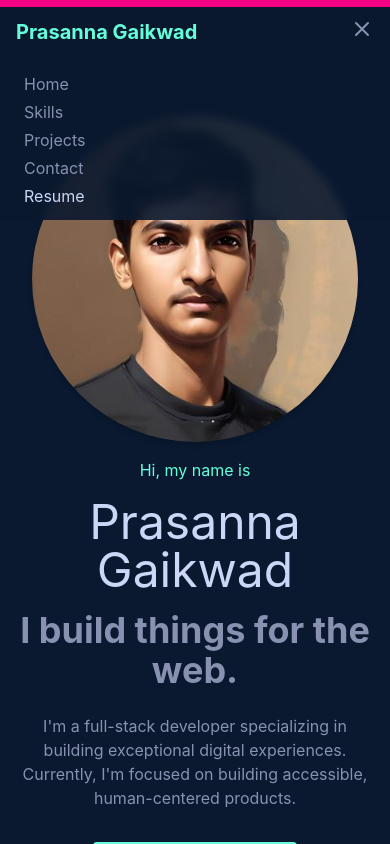
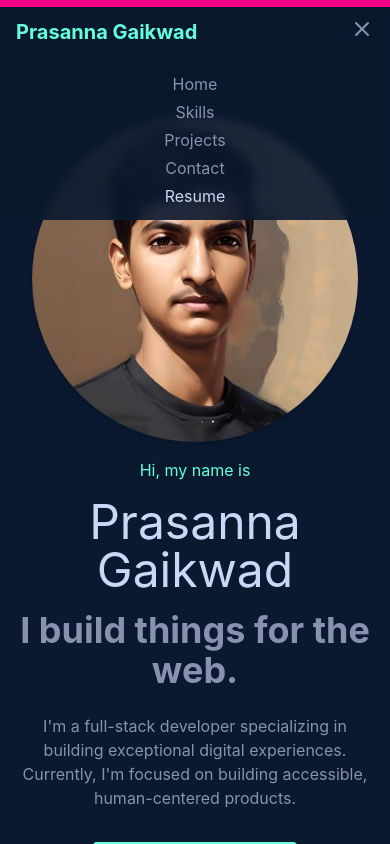
Before and after one commit to Prasanna018/Prasanna_Gaikwad_Portfolio, a React (Vite) app: page / in a window 390 px wide. Both pictures are taken after a click on the button 362 px from the left and 29 px from the top of the page. Shown: the top 844 px of the page. Built offline with nearby package versions, Linux system fonts and the light colour scheme; what cursor-effects would draw is missing.

Commit message:
some minor mobile view changes

```diff
--- a/src/App.jsx
+++ b/src/App.jsx
@@ -9,6 +9,7 @@ import { motion, useScroll, useSpring } from 'framer-motion';
 
 function App() {
   const { scrollYProgress } = useScroll()
+  console.log(scrollYProgress)
   const scaleX = useSpring(scrollYProgress, {
     stiffness: 100,
     damping: 30,
--- a/src/components/Navbar.jsx
+++ b/src/components/Navbar.jsx
@@ -4,8 +4,6 @@ import { motion } from 'framer-motion';
 import React from 'react';
 const Navbar = () => {
   const [isOpen, setIsOpen] = useState(false);
-
-
 
 
   const navItems = [
@@ -102,7 +100,7 @@ const Navbar = () => {
             className="md:hidden"
           >
 
-            <div className="px-2 pt-2 pb-3 space-y-1">
+            <div className="px-2 pt-2 pb-3 space-y-1 flex items-center justify-center flex-col">
               {navItems.map((item, index) => (
                 <motion.div
                   key={item.name}
--- a/src/main.jsx
+++ b/src/main.jsx
@@ -15,9 +15,6 @@ new bubbleCursor({
 createRoot(document.getElementById('root')).render(
 
   < StrictMode >
-
-
-
     <App />
   </StrictMode >,
 )
```
